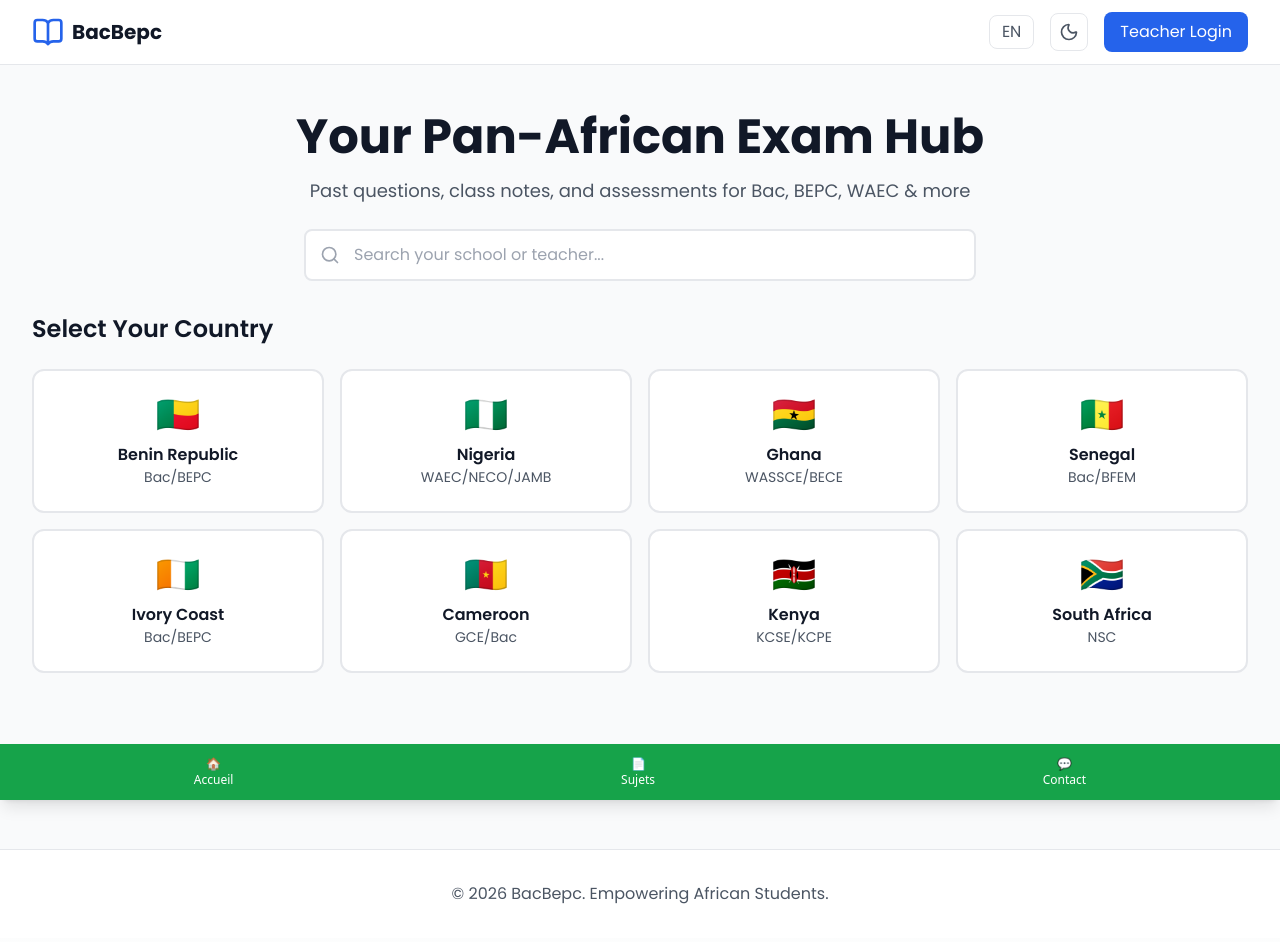
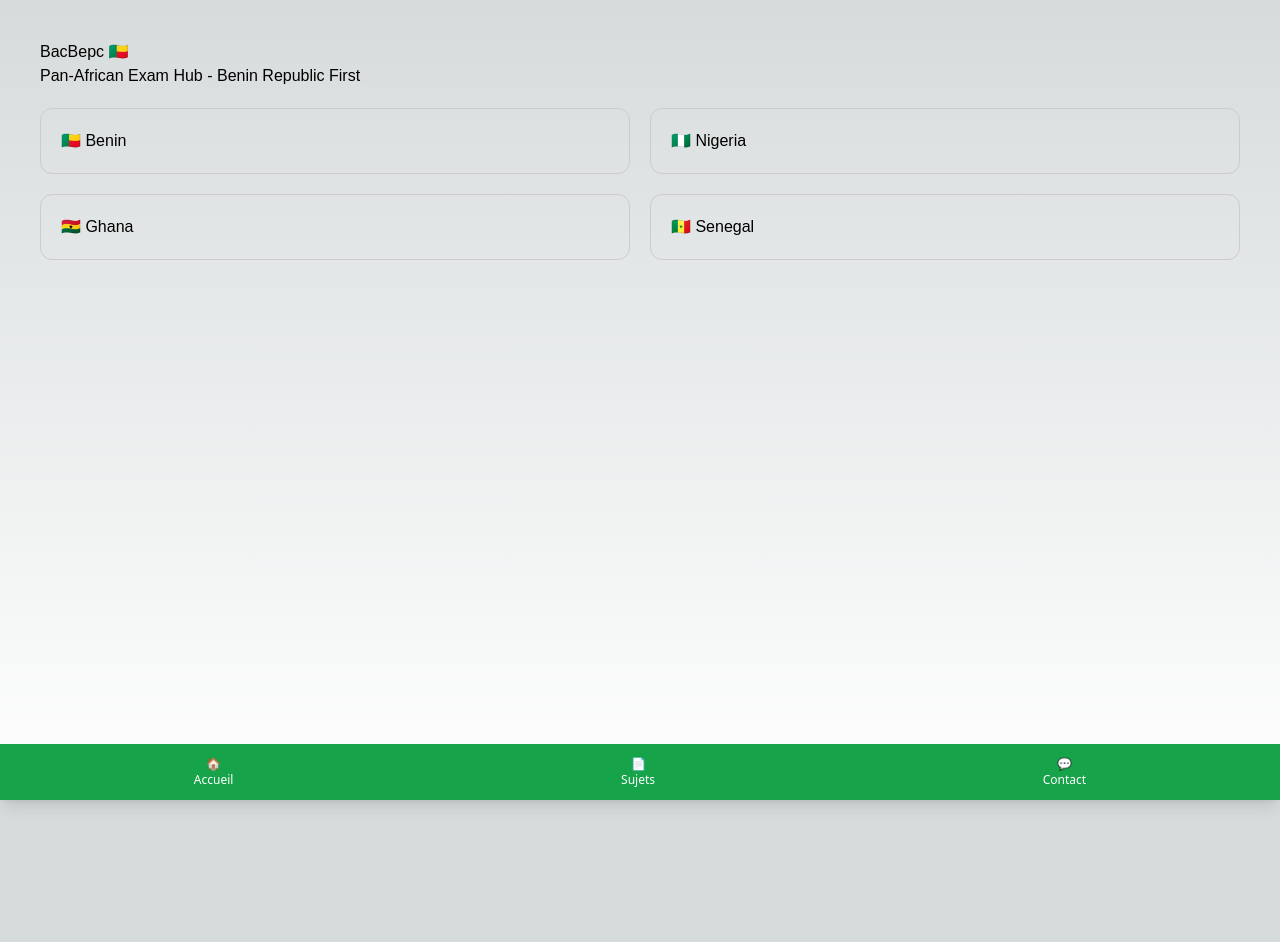
Before and after one commit to examhub-africa/examhub-pan-african, a Next.js app: page / in a window 1280 px wide. Shown: the top 942 px of the page. After the commit the page ends 800 px from the top, so only its background shows below. Built offline with nearby package versions, Linux system fonts and the light colour scheme.

Commit message:
Use minimal working page.js

```diff
--- a/src/app/page.js
+++ b/src/app/page.js
@@ -1,154 +1,15 @@
-"use client";
-
-import Link from 'next/link';
-import { useState } from 'react';
-import { Poppins } from 'next/font/google';
-import { Moon, Sun, Globe, Search, BookOpen, FileText, Users, Award } from 'lucide-react';
-
-const poppins = Poppins({
-  subsets: ['latin'],
-  weight: ['400', '500', '600', '700']
-});
-
-const countries = [
-  { name: 'Benin Republic', code: 'BJ', flag: '🇧🇯', exam: 'Bac/BEPC' },
-  { name: 'Nigeria', code: 'NG', flag: '🇳🇬', exam: 'WAEC/NECO/JAMB' },
-  { name: 'Ghana', code: 'GH', flag: '🇬🇭', exam: 'WASSCE/BECE' },
-  { name: 'Senegal', code: 'SN', flag: '🇸🇳', exam: 'Bac/BFEM' },
-  { name: 'Ivory Coast', code: 'CI', flag: '🇨🇮', exam: 'Bac/BEPC' },
-  { name: 'Cameroon', code: 'CM', flag: '🇨🇲', exam: 'GCE/Bac' },
-  { name: 'Kenya', code: 'KE', flag: '🇰🇪', exam: 'KCSE/KCPE' },
-  { name: 'South Africa', code: 'ZA', flag: '🇿🇦', exam: 'NSC' },
-];
-
-const subjects = [
-  { name: 'Mathematics', icon: BookOpen, color: 'bg-blue-500' },
-  { name: 'Physics', icon: Award, color: 'bg-purple-500' },
-  { name: 'Chemistry', icon: FileText, color: 'bg-green-500' },
-  { name: 'Biology', icon: Users, color: 'bg-orange-500' },
-  { name: 'English', icon: BookOpen, color: 'bg-red-500' },
-  { name: 'French', icon: Globe, color: 'bg-indigo-500' },
-];
-
-export default function Home() {
-  const [darkMode, setDarkMode] = useState(false);
-  const [selectedCountry, setSelectedCountry] = useState(null);
-  const [searchQuery, setSearchQuery] = useState('');
-  const [lang, setLang] = useState('EN');
-
-  const theme = {
-    bg: darkMode ? 'bg-gray-900' : 'bg-gray-50',
-    card: darkMode ? 'bg-gray-800' : 'bg-white',
-    text: darkMode ? 'text-gray-100' : 'text-gray-900',
-    textMuted: darkMode ? 'text-gray-400' : 'text-gray-600',
-    border: darkMode ? 'border-gray-700' : 'border-gray-200',
-  };
-
-  return (
-    <main className={`${poppins.className} min-h-screen ${theme.bg} ${theme.text}`}>
-      {/* Navbar */}
-      <nav className={`${theme.card} border-b ${theme.border} sticky top-0 z-50`}>
-        <div className="max-w-7xl mx-auto px-4 sm:px-6 lg:px-8">
-          <div className="flex justify-between items-center h-16">
-            <div className="flex items-center gap-2">
-              <BookOpen className="w-8 h-8 text-blue-600" />
-              <span className="text-xl font-bold">BacBepc</span>
-            </div>
-
-            <div className="flex items-center gap-4">
-              <button
-                onClick={() => setLang(lang === 'EN' ? 'FR' : 'EN')}
-                className={`px-3 py-1 rounded-lg border ${theme.border} ${theme.textMuted} hover:bg-gray-100 dark:hover:bg-gray-700`}
-              >
-                {lang}
-              </button>
-              <button
-                onClick={() => setDarkMode(!darkMode)}
-                className={`p-2 rounded-lg border ${theme.border} ${theme.textMuted} hover:bg-gray-100 dark:hover:bg-gray-700`}
-              >
-                {darkMode ? <Sun className="w-5 h-5" /> : <Moon className="w-5 h-5" />}
-              </button>
-              <Link href="/teacher/login" className="px-4 py-2 bg-blue-600 text-white rounded-lg hover:bg-blue-700">
-                Teacher Login
-              </Link>
-            </div>
-          </div>
-        </div>
-      </nav>
-
-      {/* Hero + Search */}
-      <section className="max-w-7xl mx-auto px-4 sm:px-6 lg:px-8 py-12">
-        <div className="text-center mb-8">
-          <h1 className="text-4xl md:text-5xl font-bold mb-4">
-            Your Pan-African Exam Hub
-          </h1>
-          <p className={`text-lg ${theme.textMuted} mb-6`}>
-            Past questions, class notes, and assessments for Bac, BEPC, WAEC & more
-          </p>
-
-          <div className="max-w-2xl mx-auto relative">
-            <Search className="absolute left-4 top-1/2 -translate-y-1/2 w-5 h-5 text-gray-400" />
-            <input
-              type="text"
-              placeholder="Search your school or teacher..."
-              value={searchQuery}
-              onChange={(e) => setSearchQuery(e.target.value)}
-              className={`w-full pl-12 pr-4 py-3 rounded-lg border-2 ${theme.border} ${theme.card} focus:border-blue-500 outline-none`}
-            />
-          </div>
-        </div>
-
-        {/* Country Selector */}
-        <div className="mb-12">
-          <h2 className="text-2xl font-semibold mb-6">Select Your Country</h2>
-          <div className="grid grid-cols-2 md:grid-cols-4 gap-4">
-            {countries.map((country) => (
-              <button
-                key={country.code}
-                onClick={() => setSelectedCountry(country)}
-                className={`p-6 rounded-xl border-2 transition-all hover:scale-105 ${
-                  selectedCountry?.code === country.code
-                    ? 'border-blue-600 bg-blue-50 dark:bg-blue-900/20'
-                    : `${theme.border} ${theme.card} hover:border-blue-400`
-                }`}
-              >
-                <div className="text-4xl mb-2">{country.flag}</div>
-                <div className="font-semibold">{country.name}</div>
-                <div className={`text-sm ${theme.textMuted}`}>{country.exam}</div>
-              </button>
-            ))}
-          </div>
-        </div>
-
-        {/* Subjects */}
-        {selectedCountry && (
-          <div>
-            <h2 className="text-2xl font-semibold mb-6">
-              {selectedCountry.name} Subjects
-            </h2>
-            <div className="grid grid-cols-2 md:grid-cols-3 lg:grid-cols-6 gap-4">
-              {subjects.map((subject) => (
-                <Link
-                  key={subject.name}
-                  href={`/subject/${subject.name.toLowerCase()}`}
-                  className={`${theme.card} p-6 rounded-xl border ${theme.border} hover:shadow-lg transition-all text-center`}
-                >
-                  <div className={`${subject.color} w-12 h-12 rounded-lg flex items-center justify-center mx-auto mb-3`}>
-                    <subject.icon className="w-6 h-6 text-white" />
-                  </div>
-                  <div className="font-medium">{subject.name}</div>
-                </Link>
-              ))}
-            </div>
-          </div>
-        )}
-      </section>
-
-      <footer className={`${theme.card} border-t ${theme.border} mt-20`}>
-        <div className="max-w-7xl mx-auto px-4 sm:px-6 lg:px-8 py-8 text-center">
-          <p className={theme.textMuted}>© 2026 BacBepc. Empowering African Students.</p>
-        </div>
-      </footer>
+"use client"
+export default function Home(){
+  return(
+    <main style={{padding:40,fontFamily:"sans-serif"}}>
+      <h1>BacBepc 🇧🇯</h1>
+      <p>Pan-African Exam Hub - Benin Republic First</p>
+      <div style={{display:"grid",gridTemplateColumns:"repeat(2,1fr)",gap:20,marginTop:20}}>
+        <div style={{border:"1px solid #ccc",padding:20,borderRadius:12}}>🇧🇯 Benin</div>
+        <div style={{border:"1px solid #ccc",padding:20,borderRadius:12}}>🇳🇬 Nigeria</div>
+        <div style={{border:"1px solid #ccc",padding:20,borderRadius:12}}>🇬🇭 Ghana</div>
+        <div style={{border:"1px solid #ccc",padding:20,borderRadius:12}}>🇸🇳 Senegal</div>
+      </div>
     </main>
-  );
+  )
 }
```
